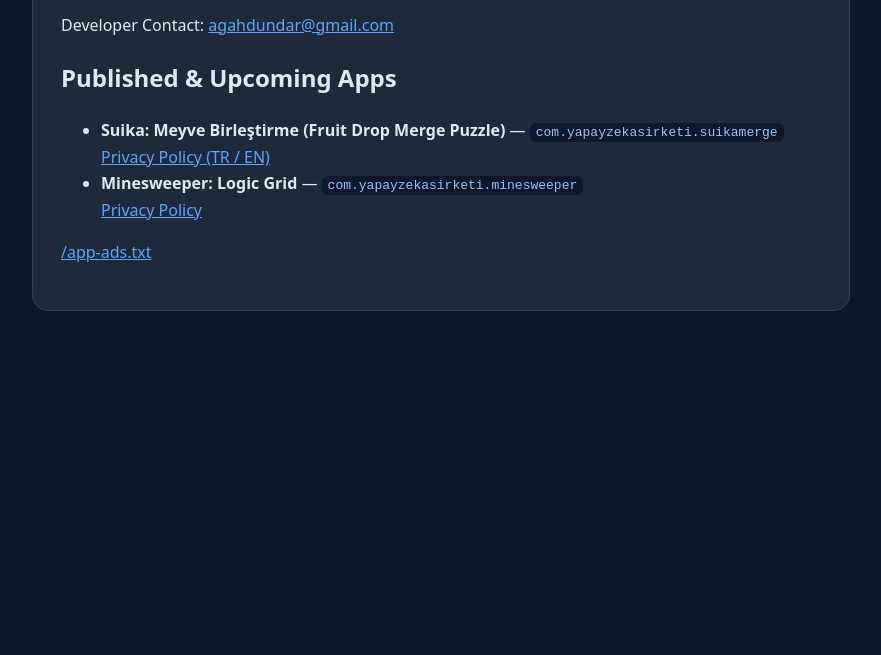
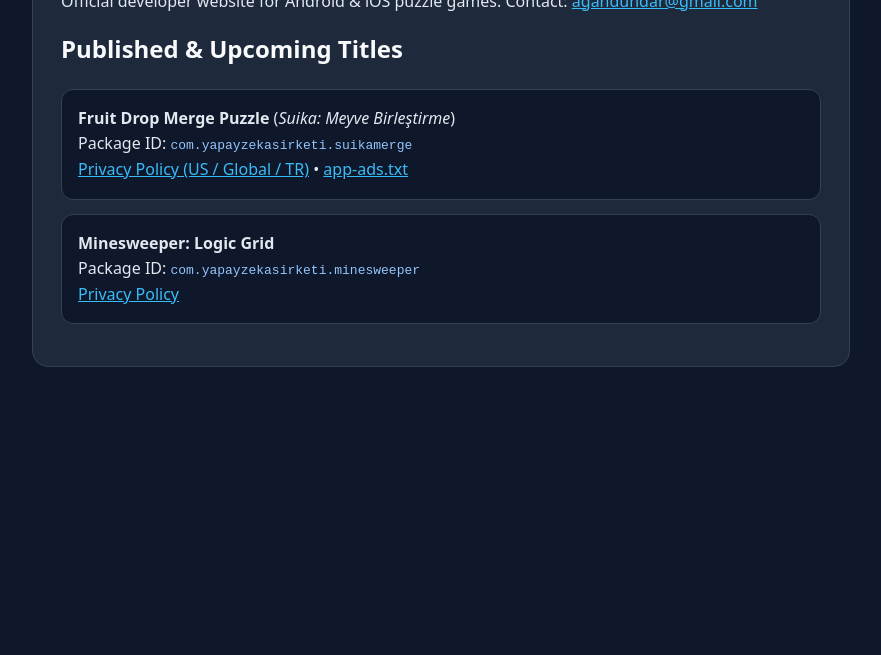
Before and after one commit to agahdundar-creator/agahdundar-creator.github.io, a plain HTML site: page index.html in a window 1280 px wide. Shown: the part 145-800 px from the top of the page, without its empty margins (199-1080 px from the left). Drawn offline with Linux system fonts and the light colour scheme.

Commit message:
Update developer homepage for US Fruit Drop Merge Puzzle listing

```diff
--- a/index.html
+++ b/index.html
@@ -1,28 +1,34 @@
 <!DOCTYPE html>
-<html lang="tr">
+<html lang="en">
 <head>
-  <meta charset="UTF-8" />
-  <meta name="viewport" content="width=device-width, initial-scale=1.0" />
-  <title>Yapay Zeka Sirketi — Mobile Apps &amp; Games</title>
+  <meta charset="UTF-8">
+  <meta name="viewport" content="width=device-width, initial-scale=1.0">
+  <title>Agah Dundar — Mobile Games & Apps</title>
   <style>
-    body { font-family: system-ui, -apple-system, sans-serif; background:#0f172a; color:#e2e8f0; margin:0; padding:32px 20px; line-height:1.65; }
-    .card { max-width:760px; margin:0 auto; background:#1e293b; border:1px solid #334155; border-radius:16px; padding:28px; }
-    a { color:#60a5fa; }
-    code { background:#0f172a; padding:2px 6px; border-radius:6px; color:#93c5fd; }
+    body { font-family: system-ui, -apple-system, sans-serif; background: #0f172a; color: #e2e8f0; margin: 0; padding: 32px 16px; line-height: 1.6; }
+    .wrap { max-width: 760px; margin: 0 auto; background: #1e293b; border: 1px solid #334155; border-radius: 16px; padding: 28px; }
+    h1, h2 { color: #f8fafc; margin-top: 0; }
+    .app { background: #0f172a; border: 1px solid #334155; border-radius: 12px; padding: 16px; margin-bottom: 14px; }
+    a { color: #38bdf8; }
+    code { color: #93c5fd; }
   </style>
 </head>
 <body>
-  <div class="card">
-    <h1>Yapay Zeka Şirketi — Mobile Apps &amp; Games</h1>
-    <p>Developer Contact: <a href="mailto:agahdundar@gmail.com">agahdundar@gmail.com</a></p>
-    <h2>Published &amp; Upcoming Apps</h2>
-    <ul>
-      <li><strong>Suika: Meyve Birleştirme (Fruit Drop Merge Puzzle)</strong> — <code>com.yapayzekasirketi.suikamerge</code><br>
-      <a href="https://gist.github.com/agahdundar-creator/99e457af66fbc493f01d7a2e8f6e9031">Privacy Policy (TR / EN)</a></li>
-      <li><strong>Minesweeper: Logic Grid</strong> — <code>com.yapayzekasirketi.minesweeper</code><br>
-      <a href="https://gist.github.com/agahdundar-creator/09bf131de6ad1176a645d554e3ed5cd7">Privacy Policy</a></li>
-    </ul>
-    <p><a href="/app-ads.txt">/app-ads.txt</a></p>
+  <div class="wrap">
+    <h1>Agah Dundar — Mobile Games</h1>
+    <p>Official developer website for Android &amp; iOS puzzle games. Contact: <a href="mailto:agahdundar@gmail.com">agahdundar@gmail.com</a></p>
+    <h2>Published &amp; Upcoming Titles</h2>
+    <div class="app">
+      <strong>Fruit Drop Merge Puzzle</strong> (<em>Suika: Meyve Birleştirme</em>)<br>
+      Package ID: <code>com.yapayzekasirketi.suikamerge</code><br>
+      <a href="https://gist.github.com/agahdundar-creator/99e457af66fbc493f01d7a2e8f6e9031">Privacy Policy (US / Global / TR)</a> &bull;
+      <a href="/app-ads.txt">app-ads.txt</a>
+    </div>
+    <div class="app">
+      <strong>Minesweeper: Logic Grid</strong><br>
+      Package ID: <code>com.yapayzekasirketi.minesweeper</code><br>
+      <a href="https://gist.github.com/agahdundar-creator/09bf131de6ad1176a645d554e3ed5cd7">Privacy Policy</a>
+    </div>
   </div>
 </body>
 </html>
```
